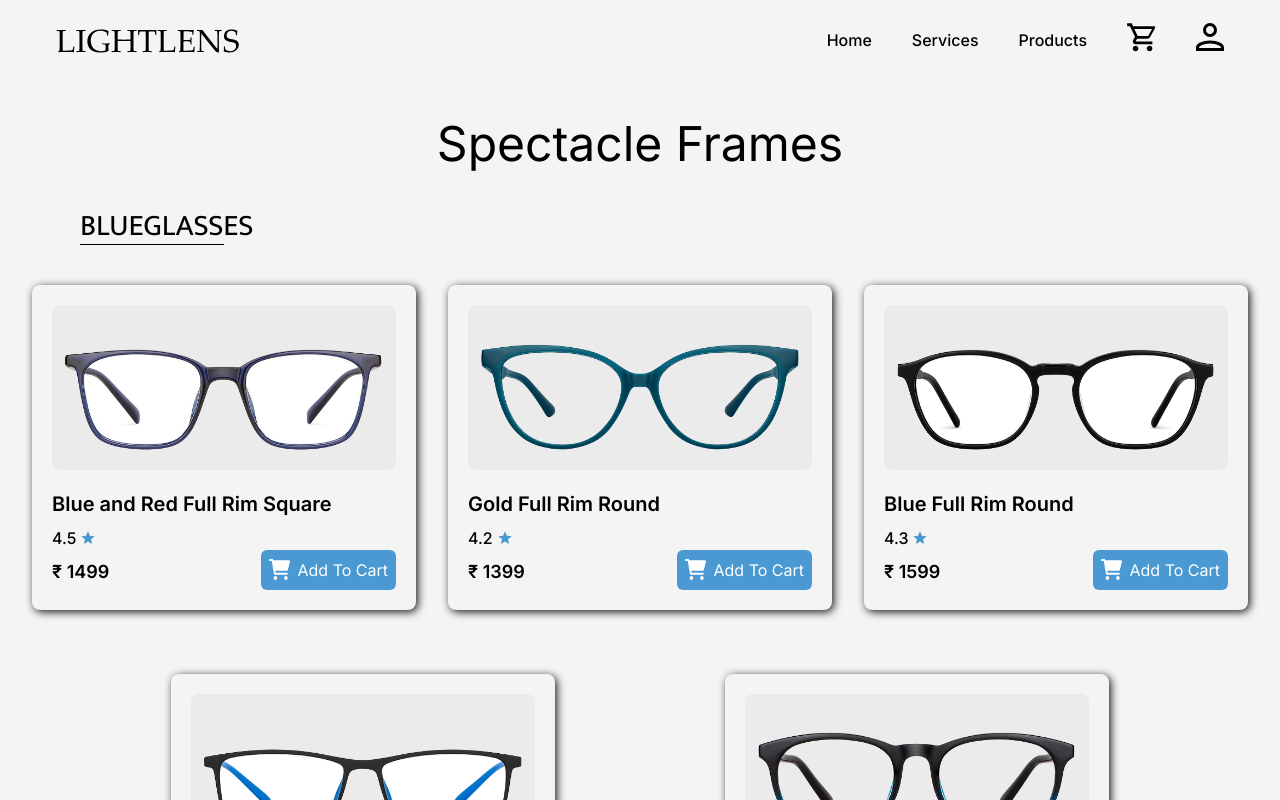
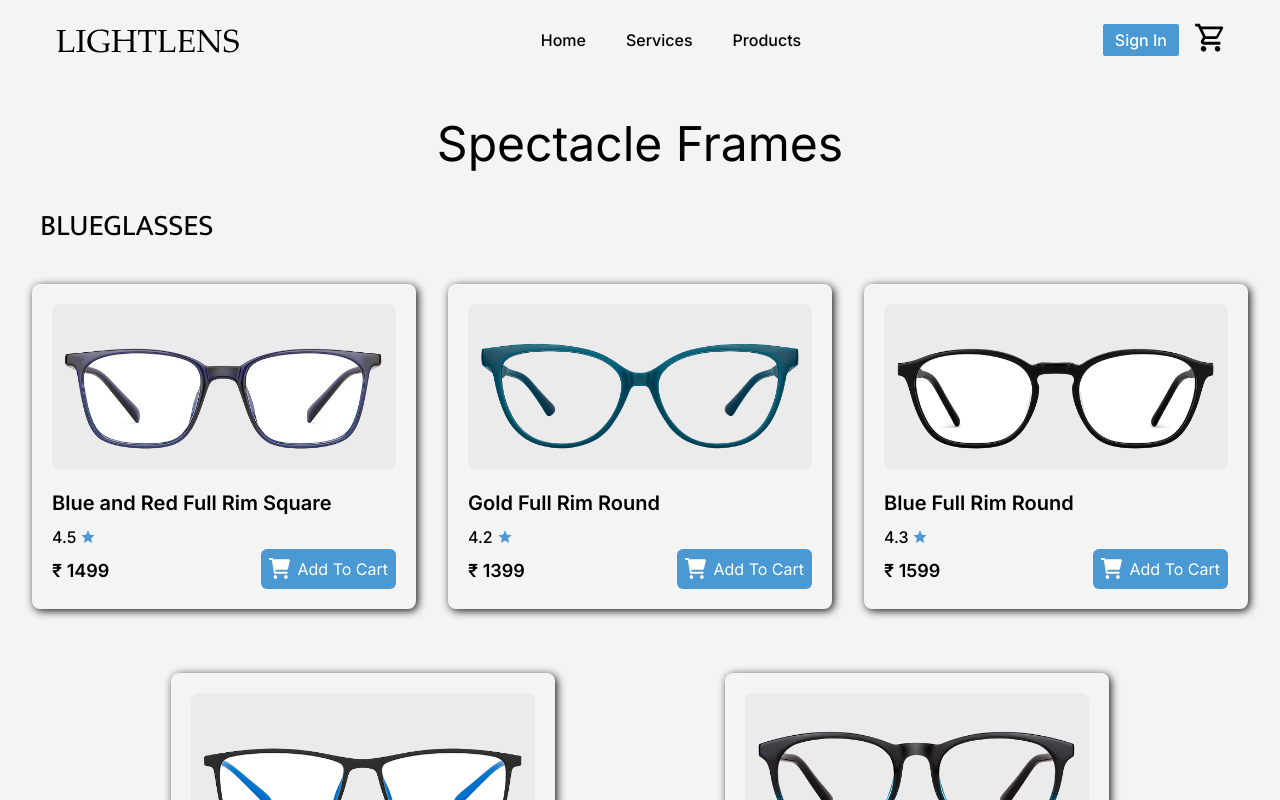
Before and after one commit to Abhijeet03s/Light-Lens, a React (Vite) app: page /products in a window 1280 px wide. Shown: the top 800 px of the page. Built offline with nearby package versions, Linux system fonts and the light colour scheme; no server answers.

Commit message:
hamburger menu fixed and google sigin option added

```diff
--- a/package.json
+++ b/package.json
@@ -12,6 +12,7 @@
     "firebase": "^9.14.0",
     "react": "^18.2.0",
     "react-dom": "^18.2.0",
+    "react-google-button": "^0.7.2",
     "react-icons": "^4.6.0",
     "react-router-dom": "^6.4.3"
   },
--- a/src/App.jsx
+++ b/src/App.jsx
@@ -10,6 +10,7 @@ import Cart from "./components/Cart/Cart";
 import Login from "./components/Login/Login";
 import Signup from "./components/SignUp/Signup";
 import Footer from "./components/Footer/Footer";
+import { AuthContextProvider } from "./context/AuthContext";
 
 export default function App() {
   const [isOpen, setIsOpen] = useState(false);
@@ -17,7 +18,7 @@ export default function App() {
 
   useEffect(() => {
     const hamburgerMenu = () => {
-      if (window.innerWidth >= 768 && isOpen) {
+      if (window.innerWidth > 768 && isOpen) {
         setIsOpen(isOpen);
       }
     };
@@ -38,8 +39,11 @@ export default function App() {
 
   return (
     <>
+      <AuthContextProvider>
+        <HamburgerMenu isOpen={isOpen} toggle={toggle} />
+        {!isOpen && (
+          <div>
             <Navbar toggle={toggle} toggleCart={toggleCart} />
-      <HamburgerMenu isOpen={isOpen} toggle={toggle} />
             <Routes>
               <Route path="/" element={<Hero />} />
               <Route path="/cart" element={cartVisible && <Cart />} />
@@ -50,6 +54,9 @@ export default function App() {
               <Route path="/signup" element={<Signup />} />
             </Routes>
             <Footer />
+          </div>
+        )}
+      </AuthContextProvider>
     </>
   );
 }
--- a/src/components/Cart/Cart.jsx
+++ b/src/components/Cart/Cart.jsx
@@ -10,9 +10,9 @@ export default function Cart() {
     <>
       <div className="max-w-full min-h-screen bg-[#f4f4f4] font-Inter font-medium">
         {cartItems.length < 1 && (
-          <div>
+          <div className="flex flex-col justify-center items-center">
             <AiOutlineShopping size={150} />
-            <h1>Your Shopping Bag is empty</h1>
+            <h1 className="text-3xl">Your Shopping Bag is empty</h1>
           </div>
         )}
         <div className="card-body container max-w-full md:min-h-screen">
--- a/src/components/Login/Login.jsx
+++ b/src/components/Login/Login.jsx
@@ -1,9 +1,13 @@
-import { useState } from "react";
+import { useState, useEffect } from "react";
 import { signInWithEmailAndPassword } from "firebase/auth";
 import { Link, useNavigate } from "react-router-dom";
 import { auth } from "../../firebase/firebase";
+import GoogleButton from "react-google-button";
+import { useContext } from "react";
+import { AuthContext } from "../../context/AuthContext";
 
 export default function Login() {
+  const { googleSignIn, loggedInUser } = useContext(AuthContext);
 
   const navigate = useNavigate();
   const [errorMessage, setErrorMessage] = useState("");
@@ -29,14 +33,31 @@ export default function Login() {
       });
   };
 
+  const handleGoogleSignIn = async () => {
+    try {
+      await googleSignIn();
+    } catch (error) {
+      console.log(error);
+    }
+  };
+
+  useEffect(() => {
+    if (loggedInUser != null) {
+      navigate("/");
+    }
+  }, [loggedInUser]);
+
   return (
     <>
-      <section className="flex flex-col max-w-full lg:min-h-[90vh] mt-8">
+      <section className="flex flex-col max-w-full lg:min-h-[90vh] mt-8 font-Inter font-medium">
         <div className="w-full lg:mx-auto p-4 relative z-100">
           <div className="shadow-2xl max-w-full lg:max-w-[30%] mx-auto rounded-md p-5 lg:p-14 z-100">
             <h2 className="text-2xl lg:text-3xl text-center font-bold mb-8 text-gray-600">
-              Login
+              Sign In
             </h2>
+            <div className="flex justify-center items-center my-8">
+              <GoogleButton onClick={handleGoogleSignIn} />
+            </div>
             <div className="mb-8">
               <p className="text-md text-gray-500 mb-2">Email</p>
               <input
@@ -63,7 +84,7 @@ export default function Login() {
               onClick={handleSubmitForm}
               className="w-full bg-[#38bdf8] py-2 rounded-md text-gray-50"
             >
-              Login
+              Sign In
             </button>
             <div className="max-w-xl mx-auto">
               <p className="text-sm mt-8">
--- a/src/components/Navbar/Navbar.jsx
+++ b/src/components/Navbar/Navbar.jsx
@@ -1,41 +1,67 @@
 import { Link } from "react-router-dom";
+import { useContext } from "react";
+import { AuthContext } from "../../context/AuthContext";
 
 export default function Navbar({ toggle, toggleCart }) {
+  const { loggedInUser, accLogOut } = useContext(AuthContext);
+
+  const handleLogOut = async () => {
+    try {
+      await accLogOut();
+    } catch (error) {
+      console.log(error);
+    }
+  };
+
   return (
     <>
       <nav className="container mx-auto max-w-full h-[80px] bg-[#f4f4f4] flex justify-between items-center px-6 lg:px-14 font-Inter font-medium sticky top-0 z-10">
         <div>
           <Link to="/">
             <img
-              className="object-cover"
+              className="object-cover w-44 lg:w-full"
               src="/assets/LIGHTLENS.svg"
               alt="brand-logo"
             />
           </Link>
         </div>
-        <div className="hidden lg:flex justify-between items-center gap-x-10">
-          <ul className="lg:flex lg:items-center lg:gap-x-10">
+        <div className="flex justify-between items-center gap-x-10 font-Inter font-medium">
+          <ul className="hidden lg:flex lg:items-center lg:gap-x-10">
             <Link to="/">
-              <li className="hover:text-[#4A99D3]">Home</li>
+              <li className="hover:text-[#4A99D3] transition-colors">Home</li>
             </Link>
             <Link to="/services">
-              <li className="hover:text-[#4A99D3]">Services</li>
+              <li className="hover:text-[#4A99D3] transition-colors">
+                Services
+              </li>
             </Link>
             <Link to="/products">
-              <li className="hover:text-[#4A99D3]">Products</li>
+              <li className="hover:text-[#4A99D3] transition-colors">
+                Products
+              </li>
             </Link>
           </ul>
+        </div>
+        <div className="flex items-center justify-center space-x-4">
+          {loggedInUser?.displayName ? (
+            <button
+              onClick={handleLogOut}
+              className="bg-[#4A99D3] hidden lg:block text-white rounded-sm py-1 px-3"
+            >
+              Logout
+            </button>
+          ) : (
+            <Link to="/login">
+              <button className="bg-[#4A99D3] hidden lg:block text-white rounded-sm py-1 px-3">
+                Sign In
+              </button>
+            </Link>
+          )}
           <Link to="/cart">
             <button onClick={toggleCart}>
               <img src="/assets/cart.svg" alt="cart-img" />
             </button>
           </Link>
-          <Link to="/login">
-            <button>
-              <img src="/assets/login.svg" alt="login-img" />
-            </button>
-          </Link>
-        </div>
           <svg
             onClick={toggle}
             className="lg:hidden w-8 h-8 hover:text-[#0C1821] transition-colors cursor-pointer"
@@ -51,6 +77,7 @@ export default function Navbar({ toggle, toggleCart }) {
               d="M4 6h16M4 12h16M4 18h7"
             />
           </svg>
+        </div>
       </nav>
     </>
   );
--- a/src/components/Products/Products.jsx
+++ b/src/components/Products/Products.jsx
@@ -13,7 +13,7 @@ export default function Products() {
 
         {/* Blueglasses */}
 
-        <h1 className="text-3xl font-Mukta font-normal border-b border-b-black ml-20  w-36">
+        <h1 className="text-3xl text-center font-Mukta font-normal lg:text-left lg:ml-10">
           BLUEGLASSES
         </h1>
         <div className="flex flex-col items-center">
@@ -57,7 +57,7 @@ export default function Products() {
 
         {/* Eyeglasses */}
 
-        <h1 className="text-3xl font-Mukta font-normal border-b border-b-black ml-20 w-36">
+        <h1 className="text-3xl text-center font-Mukta font-normal lg:text-left lg:ml-10">
           EYEGLASSES
         </h1>
         <div className="flex flex-col items-center">
@@ -99,7 +99,7 @@ export default function Products() {
 
         {/* Sunglasses */}
 
-        <h1 className="text-3xl font-Mukta font-normal border-b border-b-black ml-20 w-36">
+        <h1 className="text-3xl text-center font-Mukta font-normal lg:text-left lg:ml-10">
           SUNGLASSES
         </h1>
         <div className="flex flex-col items-center">
--- a/src/components/SignUp/Signup.jsx
+++ b/src/components/SignUp/Signup.jsx
@@ -36,7 +36,7 @@ export default function Signup() {
 
   return (
     <>
-      <section className="flex flex-col max-w-full lg:min-h-[90vh] mt-8">
+      <section className="flex flex-col max-w-full lg:min-h-[90vh] mt-8 font-Inter font-medium">
         <div className="w-full lg:mx-auto p-4 relative z-100">
           <div className="shadow-2xl max-w-full lg:max-w-[30%] mx-auto rounded-md p-5 lg:p-14 z-100">
             <h2 className="text-2xl lg:text-3xl text-center font-bold mb-8 text-gray-600">
@@ -86,7 +86,7 @@ export default function Signup() {
               <p className="text-sm mt-8">
                 Already have an account?{" "}
                 <Link to="/login" className="text-[#38bdf8]">
-                  Login
+                  Register
                 </Link>
               </p>
             </div>
--- /dev/null
+++ b/src/context/AuthContext.jsx
@@ -0,0 +1,42 @@
+import React, { useState, useEffect } from "react";
+import { createContext } from "react";
+import {
+  GoogleAuthProvider,
+  signInWithPopup,
+  signInWithRedirect,
+  signOut,
+  onAuthStateChanged,
+} from "firebase/auth";
+import { auth } from "../firebase/firebase";
+const AuthContext = createContext();
+
+function AuthContextProvider({ children }) {
+  const [loggedInUser, setLoggedInUser] = useState({});
+
+  const googleSignIn = () => {
+    const provider = new GoogleAuthProvider();
+    signInWithPopup(auth, provider);
+    // signInWithRedirect(auth, provider);
+  };
+
+  const accLogOut = () => {
+    signOut(auth);
+  };
+
+  useEffect(() => {
+    const logOut = onAuthStateChanged(auth, (loggedInUser) => {
+      setLoggedInUser(loggedInUser);
+    });
+    return () => {
+      logOut();
+    };
+  }, []);
+
+  return (
+    <AuthContext.Provider value={{ googleSignIn, loggedInUser, accLogOut }}>
+      {children}
+    </AuthContext.Provider>
+  );
+}
+
+export { AuthContext, AuthContextProvider };
```
Also changed, not shown: src/components/HamburgerMenu/HamburgerMenu.jsx (+15 -14 lines), public/assets/cart.svg, 1 other file (tests, documents, lock files or other folders). Lines whose indentation alone changed are shown as unchanged.
